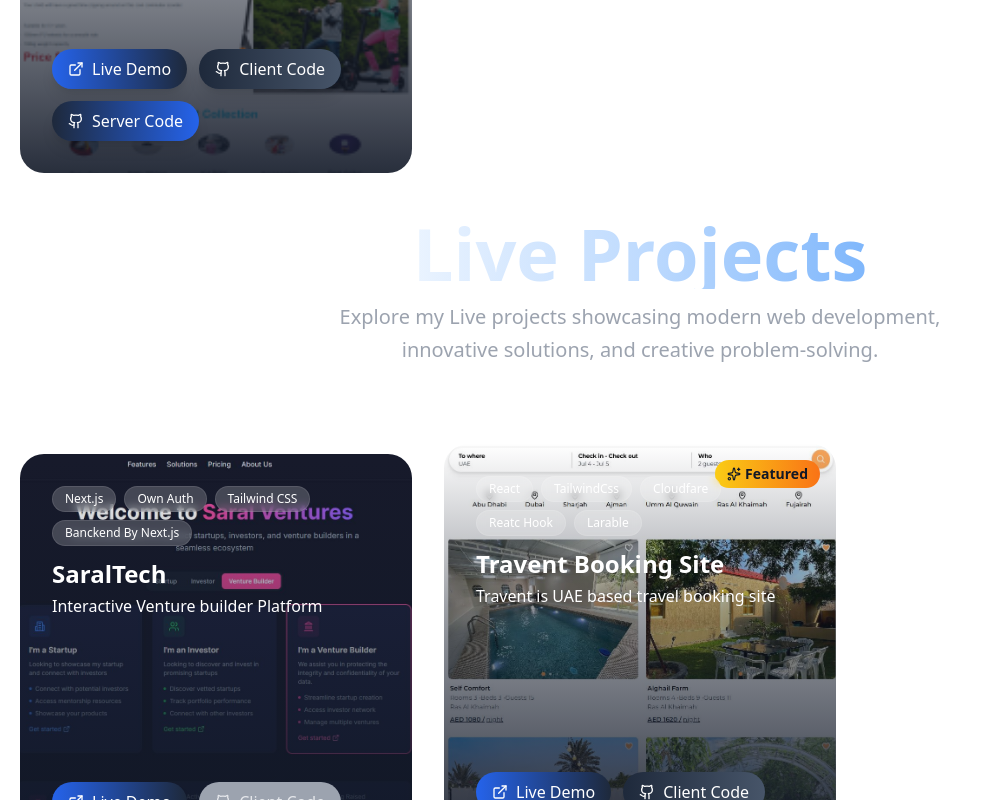
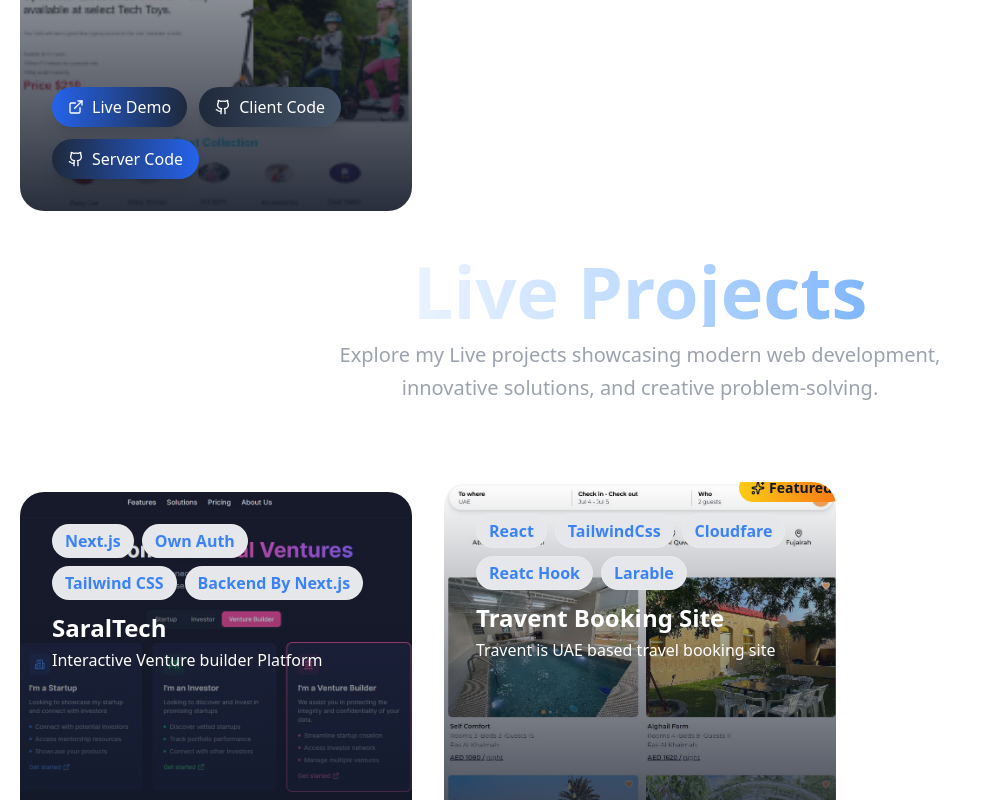
Before and after one commit to ittarek/myProtFolio, a React (Vite) app: page /myProtFolio in a window 1280 px wide. Shown: the part 1158-1958 px from the top of the page, without its empty margins (0-982 px from the left). Built offline with nearby package versions, Linux system fonts and the light colour scheme.

Commit message:
add live site tags

```diff
--- a/src/Pages/ProtFolio/ProtFolio.jsx
+++ b/src/Pages/ProtFolio/ProtFolio.jsx
@@ -22,7 +22,7 @@ const liveProject = [
     description:
       'A comprehensive Saral Teach Vengure Builer platform with interactive Sections, progress tracking, and gamified user experiences. Built with modern web technologies by Nextjs for optimal user engagement.',
     image: saralTech,
-    tags: ['Next.js', 'Own Auth', 'Tailwind CSS', 'Banckend By Next.js'],
+    tags: ['Next.js', 'Own Auth', 'Tailwind CSS', 'Backend By Next.js'],
     live_link: 'https://incubation.saralgroups.com/',
     github_client: '',
     github_server: '',
@@ -159,7 +159,7 @@ const ProjectCard = ({ project, index }) => {
 
       {/* Featured Badge */}
       {project.featured && (
-        <div className="absolute top-4 right-4 z-10">
+        <div className="absolute  right-0 -mt-2 -mr-2 z-50">
           <div className="flex items-center gap-1 px-3 py-1 bg-gradient-to-r from-yellow-400 to-orange-500 rounded-full text-sm font-semibold text-gray-900">
             <Sparkles size={14} />
             Featured
@@ -175,7 +175,7 @@ const ProjectCard = ({ project, index }) => {
             {project.tags.map((tag, idx) => (
               <span
                 key={idx}
-                className="px-3 py-1 text-xs font-medium bg-white/20 backdrop-blur-sm rounded-full text-white border border-white/10">
+                className="px-3 py-1 text-md  bg-gray-200 backdrop-blur-sm rounded-full text-blue-500 font-bold border border-white/10">
                 {tag}
               </span>
             ))}
```
